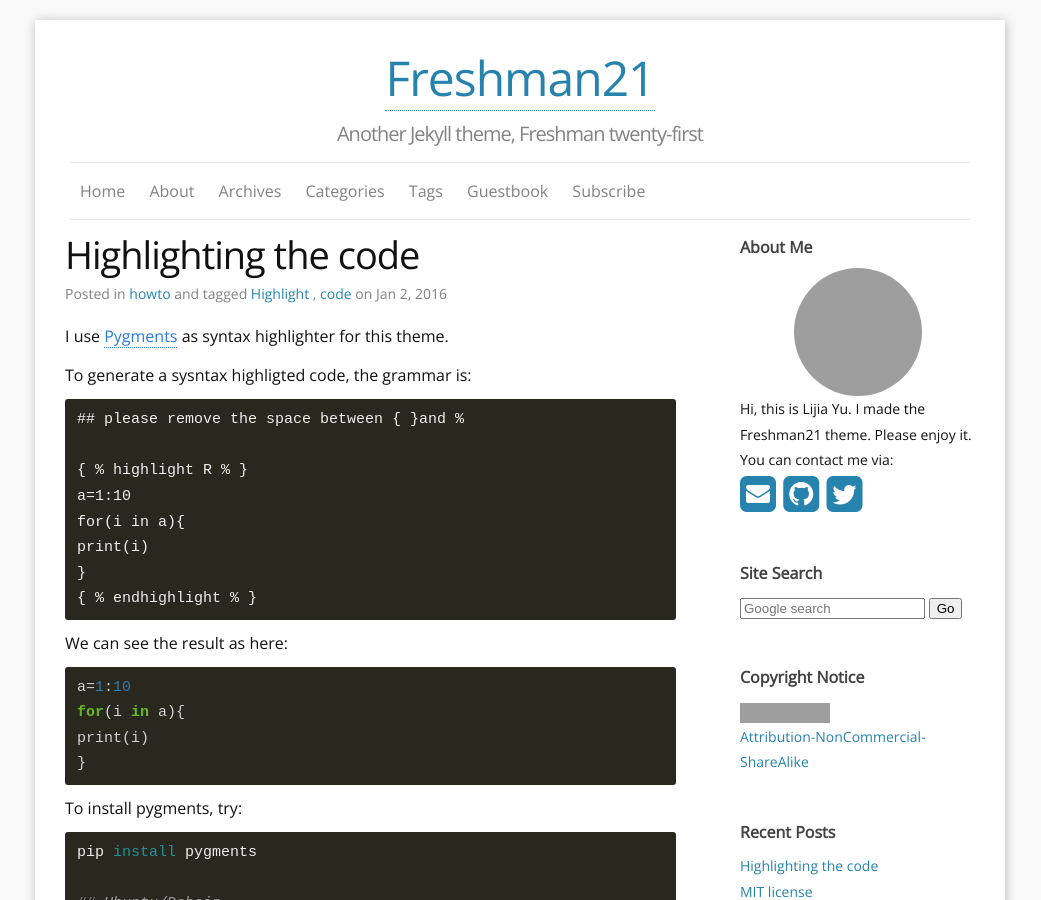
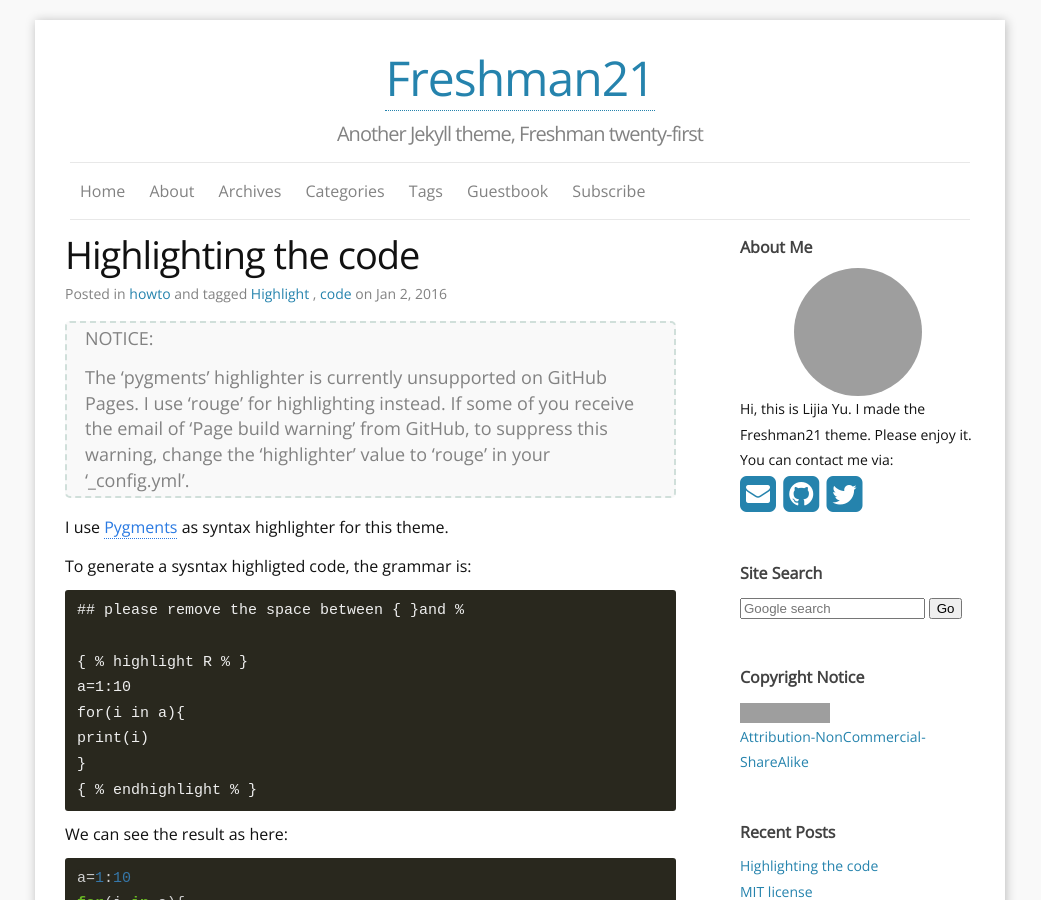
Before and after one commit to yulijia/freshman21, a Jekyll site: the page built from _posts/2016-01-02-Highlight-the-code.md, in a window 1280 px wide and 900 px high. Shown: the whole window, without its empty margins (120-1161 px from the left). Built offline with Jekyll 4.4.1, drawn with Linux system fonts in a browser that asks for light colours; nearby versions of some CDN libraries; comment, search, counter and statistics services are not loaded; grey boxes are pictures that could not be loaded.

Commit message:
update(content): make sure user should using rouge as highlighter

````diff
--- a/_posts/2016-01-02-Highlight-the-code.md
+++ b/_posts/2016-01-02-Highlight-the-code.md
@@ -9,6 +9,11 @@ tags:
 - code
 ---
 
+
+> NOTICE:
+>
+> The 'pygments' highlighter is currently unsupported on GitHub Pages. I use 'rouge' for highlighting instead.
+> If some of you receive the email of 'Page build warning' from GitHub, to suppress this warning, change the 'highlighter' value to 'rouge' in your '_config.yml'.
 
 I use [Pygments](http://pygments.org/) as syntax highlighter for this theme.
 
@@ -33,7 +38,6 @@ for(i in a){
 print(i)
 }
 ```
-
 
 To install pygments, try:
 
@@ -75,7 +79,8 @@ It looks like:
 a=read.table("test.txt")
 head(a)
 ```
-If you want to use triple backticks,
-Please install **Rouge** by this command  `gem install kramdown rouge`.
+
+<q>If you want to use triple backticks,
+Please install **Rouge** by this command  `gem install kramdown rouge`.</q>
 
 Reference: [Syntax Highlighting in Jekyll With Rouge](https://sacha.me/articles/jekyll-rouge/)
````
